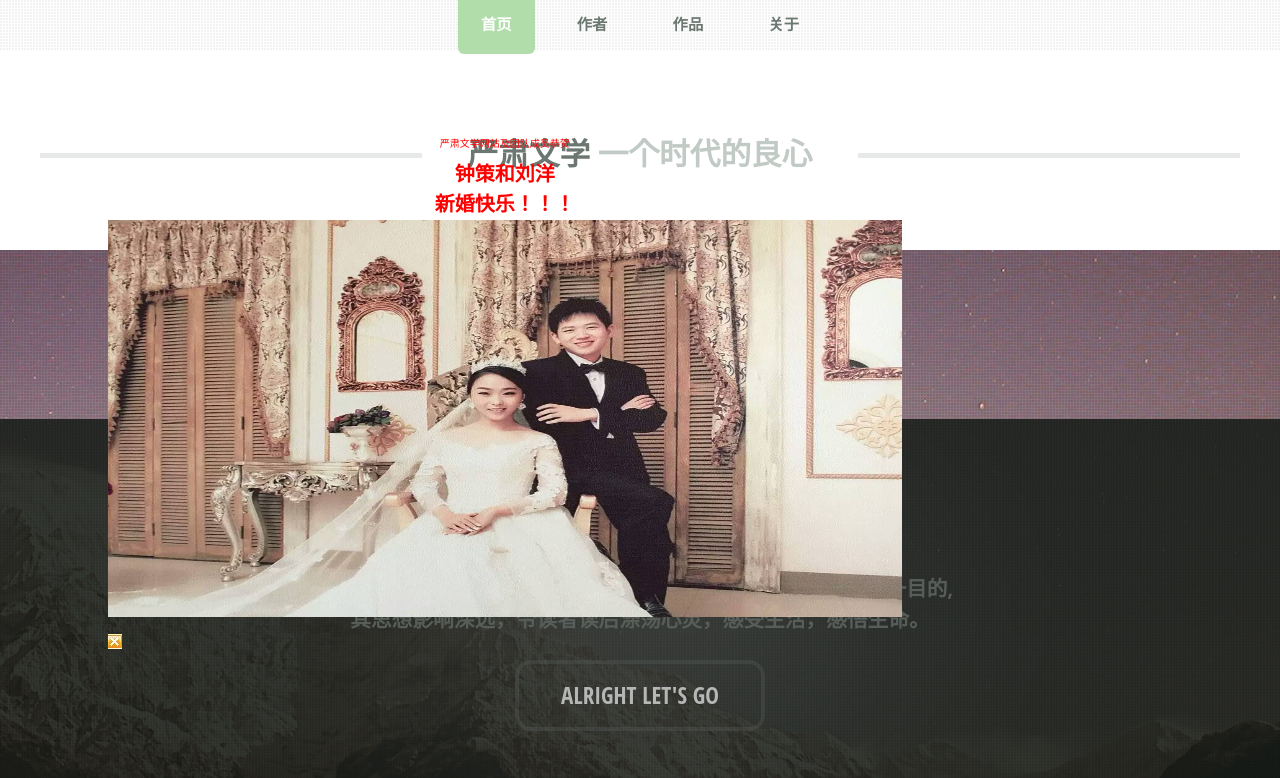
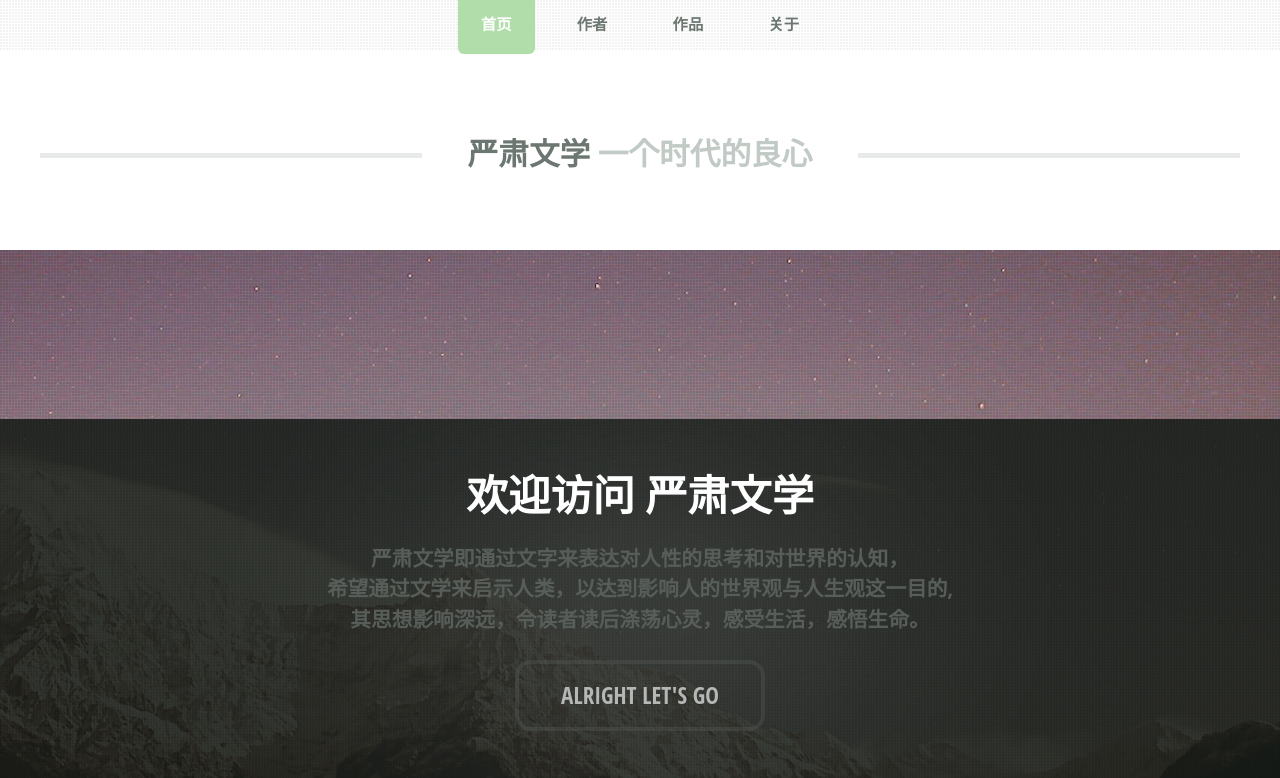
Before and after one commit to GitHubVie/yansuwenxue, a plain HTML site: page index.html in a window 1280 px wide. Shown: the top 778 px of the page. Drawn offline with Linux system fonts and the light colour scheme.

Commit message:
remove cece

```diff
--- a/index.html
+++ b/index.html
@@ -81,73 +81,7 @@
 			<script src="assets/js/util.js"></script>
 			<script src="assets/js/main.js"></script>
 
-		<div style="z-index: 99; position: absolute; width:62%; height:62%;" id="float_AD" onmouseover="stop();" onmouseout="start();">
-			<a href="author.html" style="color:red;text-decoration:none;text-align:center;font-size:10px;width:100%;height:100%;"><div>严肃文学网站及团队成员恭贺<div style="font-weight:bold;font-size:20px">钟策和刘洋<br>新婚快乐！！！</div></div>
-				<img alt="AD" width="100%" height="80%"  border="0" src="images/author.jpg">
-			</a>
-			<img src="images/close.jpg" style="CURSOR:hand;" onclick="hide();">
-		</div>
-		<script>
-			var xPos = 80;
-			var yPos = 60;
-			var step = 1;
-			var delay = 30;
-			var height = 0;
-			var Hoffset = 0;
-			var Woffset = 0;
-			var yon = 0;
-			var xon = 0;
-			var pause = true;
-			var interval;
-			var ad = document.getElementById("float_AD");
-			Hoffset = ad.offsetHeight;
-			Woffset = ad.offsetWidth;
-			function hide(){
-				var div=document.getElementById("float_AD");
-				div.style.display="none";
-				div.onmouseout= function(){div.style.visibility = "hidden"; }
-			}
-			//img1.style.top = yPos;
-			function changePos()
-			{
-				width = document.body.clientWidth;
-				height = document.body.clientHeight;
-				ad.style.left = (xPos + document.body.scrollLeft)+"px";
-				ad.style.top = (yPos + document.body.scrollTop)+"px";
 
-				if (yon)
-				{yPos = yPos + step;}
-				else
-				{yPos = yPos - step;}
-				if (yPos < 0)
-				{yon = 1;yPos = 0;}
-				if (yPos >= (height - Hoffset))
-				{yon = 0;yPos = (height - Hoffset);}
-				if (xon)
-				{xPos = xPos + step;}
-				else
-				{xPos = xPos - step;}
-				if (xPos < 0)
-				{xon = 1;xPos = 0;}
-				if (xPos >= (width - Woffset))
-				{xon = 0;xPos = (width - Woffset);  }
-
-			}
-
-			function start()
-			{
-				var ad = document.getElementById("float_AD");
-				ad.style.top = yPos+"px";
-				ad.style.display = "";
-				interval = setInterval('changePos()', delay);
-			}
-
-			start();
-				function stop(){
-				var ad = document.getElementById("float_AD");
-				clearInterval(interval);
-			}
-		</SCRIPT>
 
 
 
```
